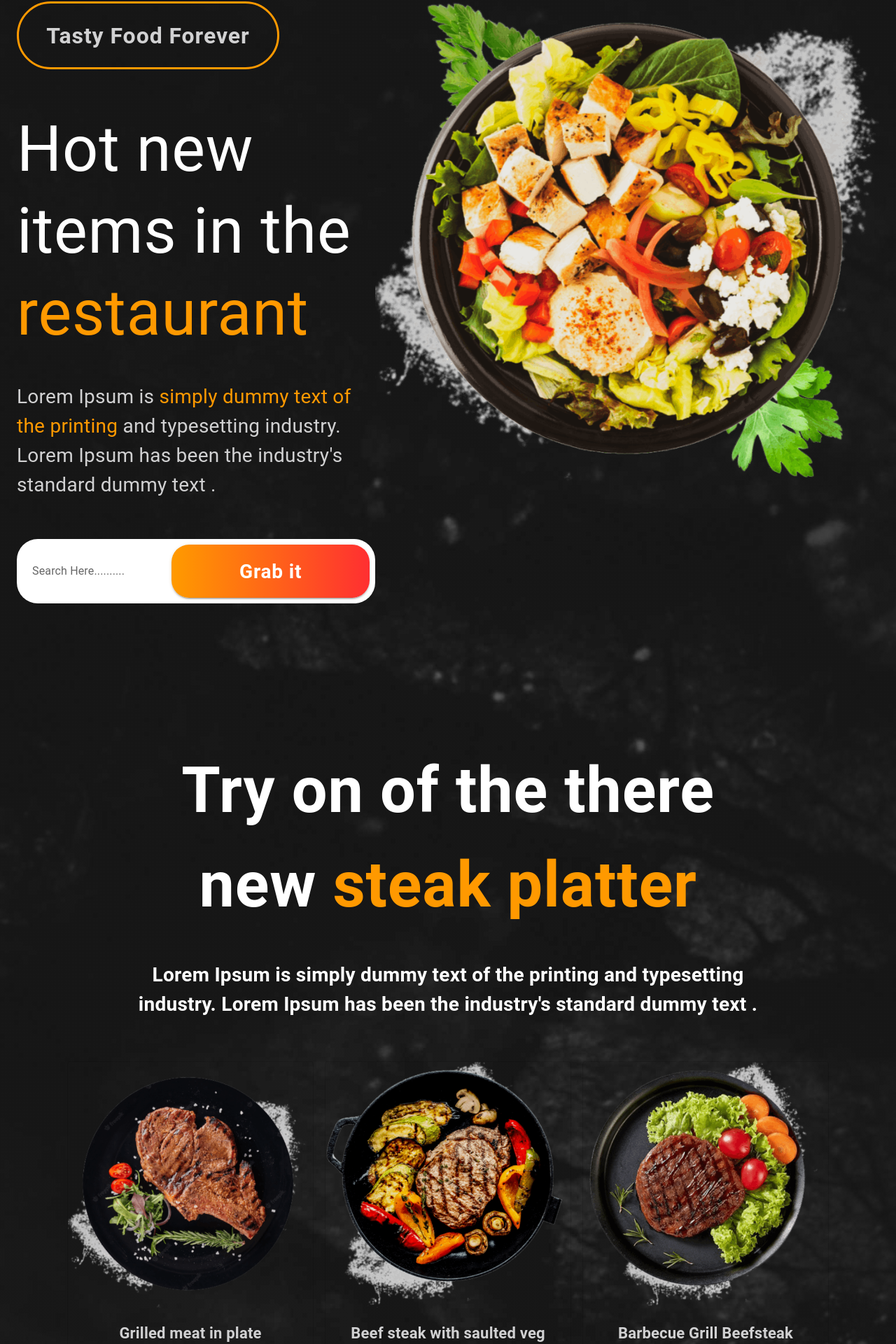
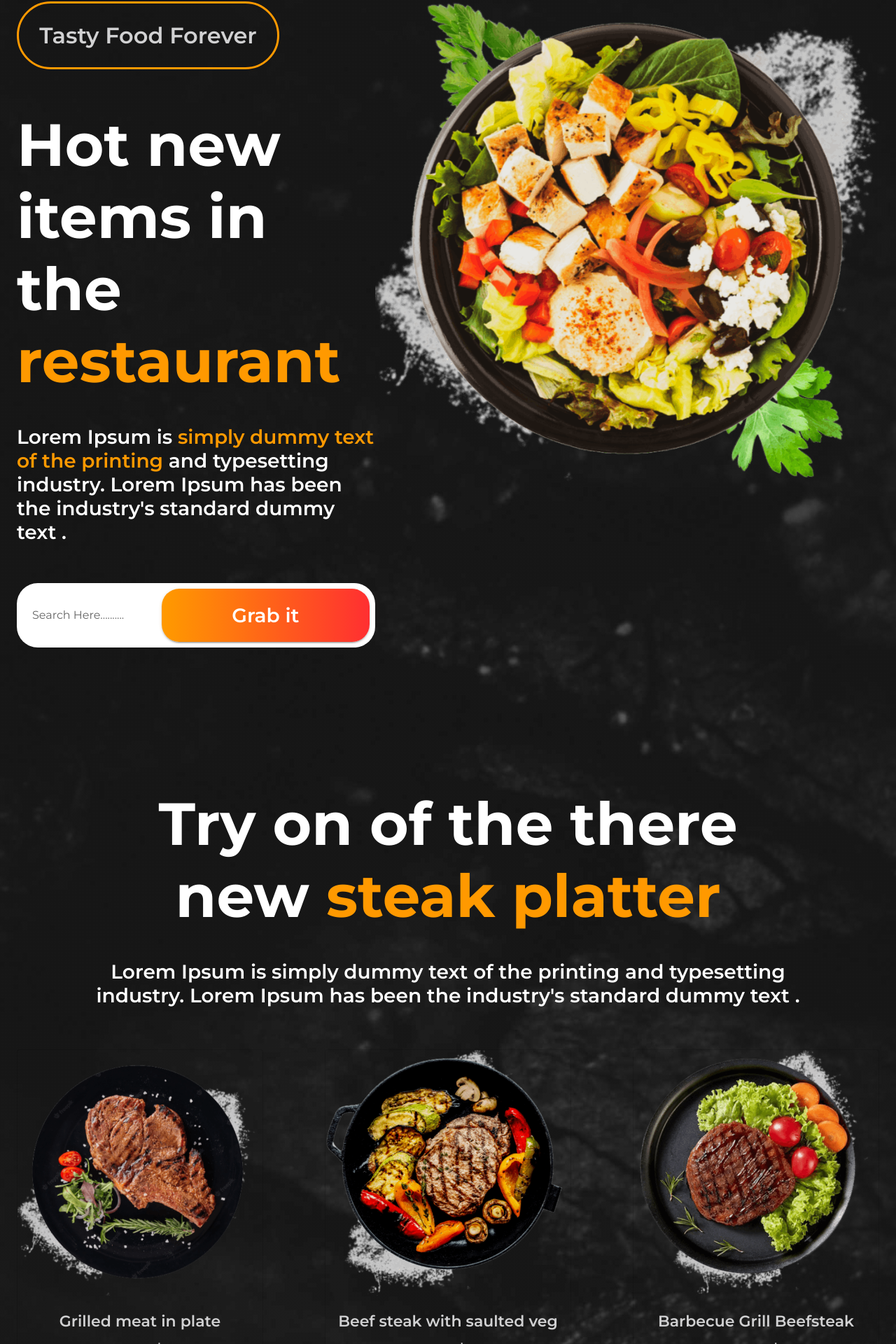
Before and after one commit to Borys-Mch/burgarita, a React (Vite) app: page / in a window 1280 px wide. Shown: the part 350-2270 px from the top of the page at 70% size. Built offline with nearby package versions, Linux system fonts and the light colour scheme.

Commit message:
Added theme

```diff
--- a/src/components/ExclusiveSection.jsx
+++ b/src/components/ExclusiveSection.jsx
@@ -14,22 +14,18 @@ const ExclusiveSection = () => {
         direction={{ xs: "column-reverse", sm: "row" }}
         alignItems="center">
         <Box>
-          <Typography
-            fontSize={{ xs: 40, md: 50, lg: 90 }}
-            fontWeight={700}
-            color="white">
-            Explore our <span style={{ color: "#FF9900" }}>exclusive</span>{" "}
-            dishes
-          </Typography>
-          <Typography
-            mt={{ xs: 2, md: 5 }}
-            fontSize={{ xs: 20, lg: 28 }}
-            fontWeight={600}
-            color="white"
-            maxWidth="sm">
-            Lorem Ipsum is simply dummy text of the printing and typesetting
-            industry. Lorem Ipsum has been the industry's standard dummy text .
-          </Typography>
+          <Box>
+            <Typography variant="headSec">
+              Explore our <span style={{ color: "#FF9900" }}>exclusive</span>{" "}
+              dishes
+            </Typography>
+          </Box>
+          <Box mt={{ xs: 2, md: 5 }} maxWidth="sm">
+            <Typography variant="descrSec">
+              Lorem Ipsum is simply dummy text of the printing and typesetting
+              industry. Lorem Ipsum has been the industry's standard dummy text.
+            </Typography>
+          </Box>
           <Button
             variant="contained"
             color="warning"
@@ -62,7 +58,7 @@ const ExclusiveSection = () => {
         />
       </Stack>
       <Stack>
-        <Grid container mt={5} spacing={5} columns={{ xs: 3, md: 6, lg: 12 }}>
+        <Grid container mt={5} spacing={5} columns={{ xs: 3, sm: 6, lg: 12 }}>
           {exclusiveItems.map((item) => (
             <Grid item xs={3} key={item.id}>
               <Stack alignItems="center">
--- a/src/components/HeroSection.jsx
+++ b/src/components/HeroSection.jsx
@@ -41,15 +41,14 @@ const HeroSection = () => {
             }}>
             Tasty Food Forever
           </Button>
-          <Typography
-            mt={7}
-            fontSize={{ xs: 50, lg: 90 }}
-            color="white"
-            lineHeight={{ lg: "117px" }}>
+          <Box mt={7}>
+            <Typography variant="headSec">
               Hot new items in the{" "}
               <span style={{ color: "#FF9900" }}>restaurant</span>
             </Typography>
-          <Typography mt={5} fontSize={{ xs: 20, lg: 28 }} color="#D1D1D2">
+          </Box>
+          <Box mt={5}>
+            <Typography variant="descrSec">
               Lorem Ipsum is{" "}
               <span style={{ color: "#FF9900" }}>
                 simply dummy text of the printing
@@ -57,6 +56,7 @@ const HeroSection = () => {
               and typesetting industry. Lorem Ipsum has been the industry's
               standard dummy text .
             </Typography>
+          </Box>
 
           <Stack
             mt={7}
--- a/src/components/RecipeSection.jsx
+++ b/src/components/RecipeSection.jsx
@@ -7,20 +7,11 @@ const RecipeSection = () => {
   return (
     <Container maxWidth="xl">
       <Stack my={{ xs: 10, lg: 25 }} alignItems="center">
-        <Typography
-          fontSize={{ xs: 40, md: 50, lg: 90 }}
-          fontWeight={700}
-          textAlign="center"
-          color="white">
+        <Typography variant="headSec" textAlign="center">
           Secret <span style={{ color: "#FF9900" }}>steak recipe</span>
           <br /> from our chef
         </Typography>
-        <Typography
-          mt={{ xs: 2, md: 5 }}
-          fontSize={{ xs: 20, lg: 28 }}
-          fontWeight={600}
-          textAlign="center"
-          color="white">
+        <Typography variant="descrSec" mt={{ xs: 2, md: 5 }} textAlign="center">
           Lorem Ipsum is simply{" "}
           <span style={{ color: "#FF9900" }}>dummy text of the printing </span>
           and typesetting
@@ -37,27 +28,29 @@ const RecipeSection = () => {
             height={{ xs: "361px", md: "567px", lg: "824px" }}
           />
           <Box>
-            <Typography fontSize={{ xs: 20, lg: 32 }} color="#D1D1D2">
-              <span style={{ fontWeight: 600 }}>
+            <Box>
+              <Typography variant="descrSec">
                 Season the steaks with salt. Heat the oil in a frying pan large
                 enough to fit
-              </span>
-              <br /> <br />
-              Once melted and foaming, add the garlic and thyme. Carefully put
-              the steak in the pan and cook for 3 mins for rare, 4 mins for
-              medium and 6 mins for well done, flip the steak and repeat. Once
-              cooked, add a squeeze of lemon juice to the pan and spoon the
-              lemony butter over the steak.
-              <br /> <br />
-              <span style={{ fontWeight: 600 }}>
+                <br /> <br />
+                <span style={{ fontWeight: 400 }}>
+                  Once melted and foaming, add the garlic and thyme. Carefully
+                  put the steak in the pan and cook for 3 mins for rare, 4 mins
+                  for medium and 6 mins for well done, flip the steak and
+                  repeat. Once cooked, add a squeeze of lemon juice to the pan
+                  and spoon the lemony butter over the steak.
+                </span>
+                <br /> <br />
                 Transfer the steaks to a warm plate and cover.
-              </span>
-            </Typography>
+              </Typography>
+            </Box>
+
             <Button
               variant="contained"
               color="warning"
               size="large"
               sx={{
+                mt: "56px",
                 width: "329px",
                 height: "76px",
                 fontSize: 28,
--- a/src/components/SteakPlatterSection.jsx
+++ b/src/components/SteakPlatterSection.jsx
@@ -7,25 +7,21 @@ const SteakPlatterSection = () => {
   return (
     <Container maxWidth="xl">
       <Box my={25}>
-        <Typography
-          fontSize={{ xs: 40, md: 50, lg: 90 }}
-          fontWeight={700}
-          textAlign="center"
-          color="white">
+        <Box textAlign="center">
+          <Typography variant="headSec">
             Try on of the there <br /> new{" "}
             <span style={{ color: "#FF9900" }}>steak platter</span>
           </Typography>
-        <Typography
-          mt={{ xs: 2, md: 5 }}
-          fontSize={{ xs: 20, lg: 28 }}
-          fontWeight={600}
-          textAlign="center"
-          color="white">
+        </Box>
+        <Box mt={{ xs: 2, md: 5 }} textAlign="center">
+          <Typography variant="descrSec">
             Lorem Ipsum is simply dummy text of the printing and typesetting
             <br />
             industry. Lorem Ipsum has been the industry's standard dummy text .
           </Typography>
-        <Grid container spacing={2} justifyContent="center">
+        </Box>
+
+        <Grid container spacing={2} justifyContent="space-between">
           {steakItem.map((item) => (
             <Grid item key={item.id}>
               <Card
--- /dev/null
+++ b/src/components/theme.js
@@ -0,0 +1,28 @@
+import { createTheme } from "@mui/material";
+
+export const theme = createTheme({
+  typography: {
+    fontFamily: "Montserrat",
+    headSec: {
+      fontFamily: "Montserrat",
+      fontSize: "40px",
+      "@media (min-width:900px)": {
+        fontSize: "50px",
+      },
+      "@media (min-width:1200px)": {
+        fontSize: "85px",
+      },
+      fontWeight: 700,
+      color: "white",
+    },
+    descrSec: {
+      fontFamily: "Montserrat",
+      fontSize: "20px",
+      "@media (min-width:1200px)": {
+        fontSize: "28px",
+      },
+      fontWeight: 600,
+      color: "white",
+    },
+  },
+});
--- a/src/index.css
+++ b/src/index.css
@@ -1,9 +1,12 @@
+@import url('https://fonts.googleapis.com/css2?family=Montserrat:wght@400;500;600;700&display=swap');
+
 :root{
     background-image: url(/spa.jpeg);
     background-size: cover;
 }
 
 body{
+    font-family: "Montserrat";
     background: radial-gradient(50% 50% at 50% 50%, rgba(22, 22, 22, 0.44) 0%, rgba(22, 22, 22, 0.78) 100%);
     margin: 0;
 }
--- a/src/main.jsx
+++ b/src/main.jsx
@@ -3,9 +3,13 @@ import ReactDOM from "react-dom/client";
 import App from "./App";
 import "./index.css";
 import { BrowserRouter } from "react-router-dom";
+import { ThemeProvider } from "@mui/material";
+import { theme } from "./components/theme";
 
 ReactDOM.createRoot(document.getElementById("root")).render(
-  <BrowserRouter>
-    <App />
-  </BrowserRouter>
+  <ThemeProvider theme={theme}>
+    <BrowserRouter>
+      <App />
+    </BrowserRouter>
+  </ThemeProvider>
 );
```
Lines whose indentation alone changed are shown as unchanged.
